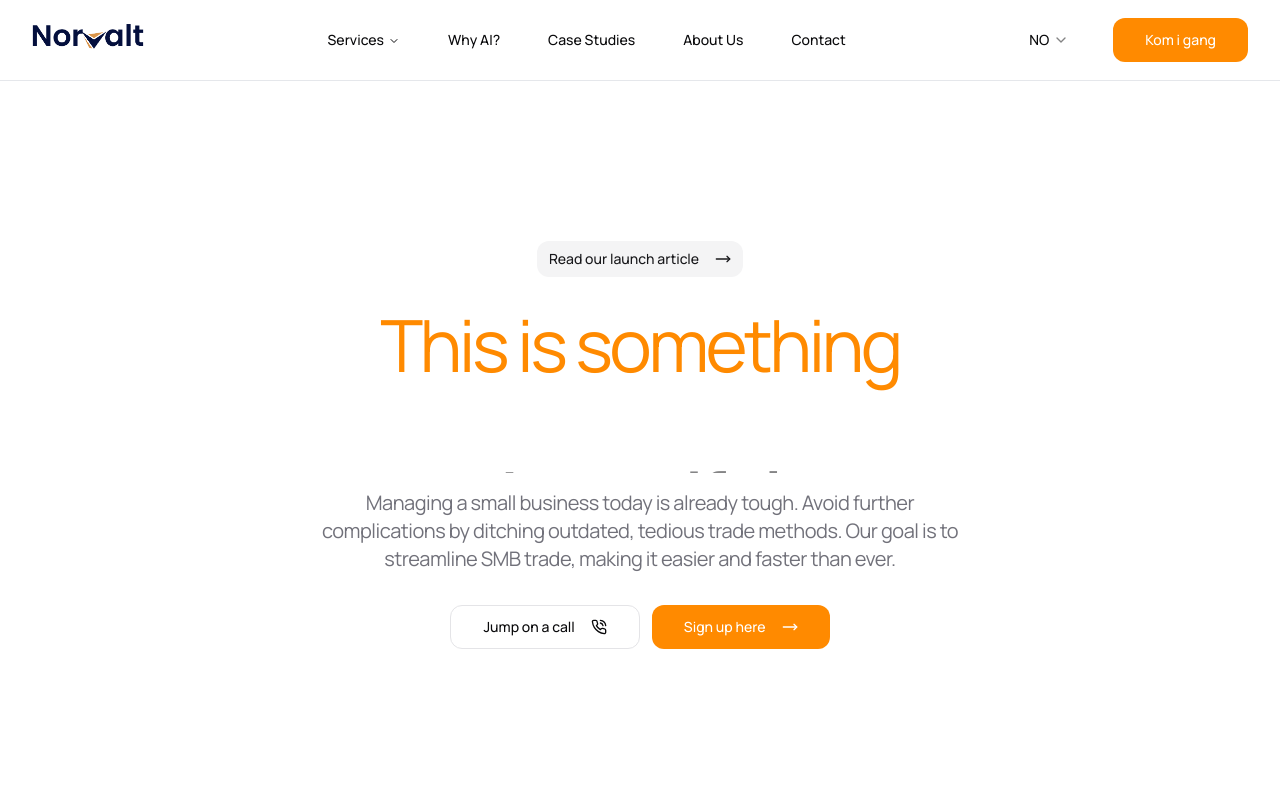
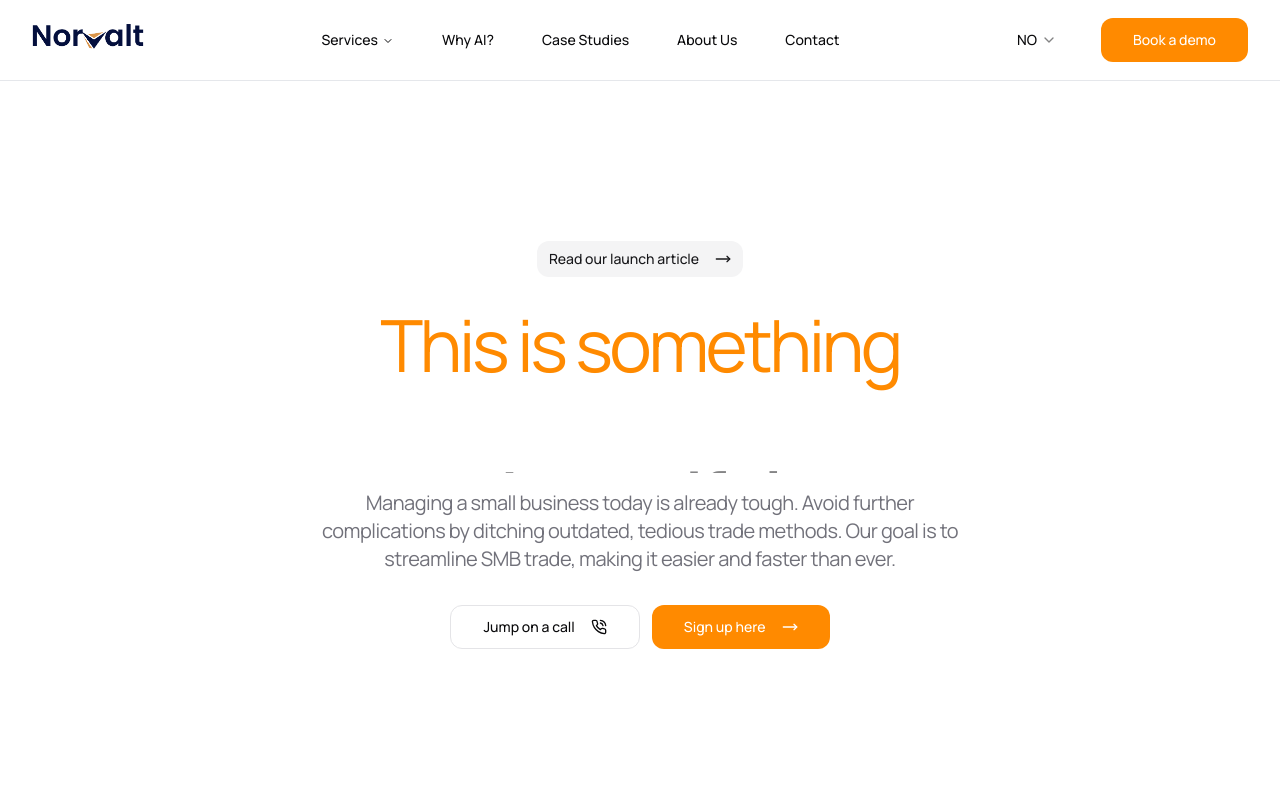
Before and after one commit to nikolaskor/norvaltweb, a Next.js app: page / in a window 1280 px wide. Shown: the top 800 px of the page. Built offline with nearby package versions, Linux system fonts and the light colour scheme.

Commit message:
changed the naming of the button.

```diff
--- a/components/sections/NavigationMain.tsx
+++ b/components/sections/NavigationMain.tsx
@@ -199,9 +199,9 @@ export default function NavigationMain() {
                 </DropdownMenuItem>
               </DropdownMenuContent>
             </DropdownMenu>
-            {/* Kom i gang Button */}
+            {/* Book a demo Button */}
             <Link href="/contact" passHref>
-              <Button size="lg">Kom i gang</Button>
+              <Button size="lg">Book a demo</Button>
             </Link>
           </div>
           {/* Mobile Menu Trigger */}
@@ -308,13 +308,13 @@ export default function NavigationMain() {
                     </DropdownMenuItem>
                   </DropdownMenuContent>
                 </DropdownMenu>
-                {/* Kom i gang Button (Mobile) */}
+                {/* Book a demo Button (Mobile) */}
                 <Link href="/contact" passHref>
                   <Button
                     className="h-12 text-base font-medium"
                     onClick={() => setIsMobileMenuOpen(false)}
                   >
-                    Kom i gang
+                    Book a demo
                   </Button>
                 </Link>
               </div>
```
